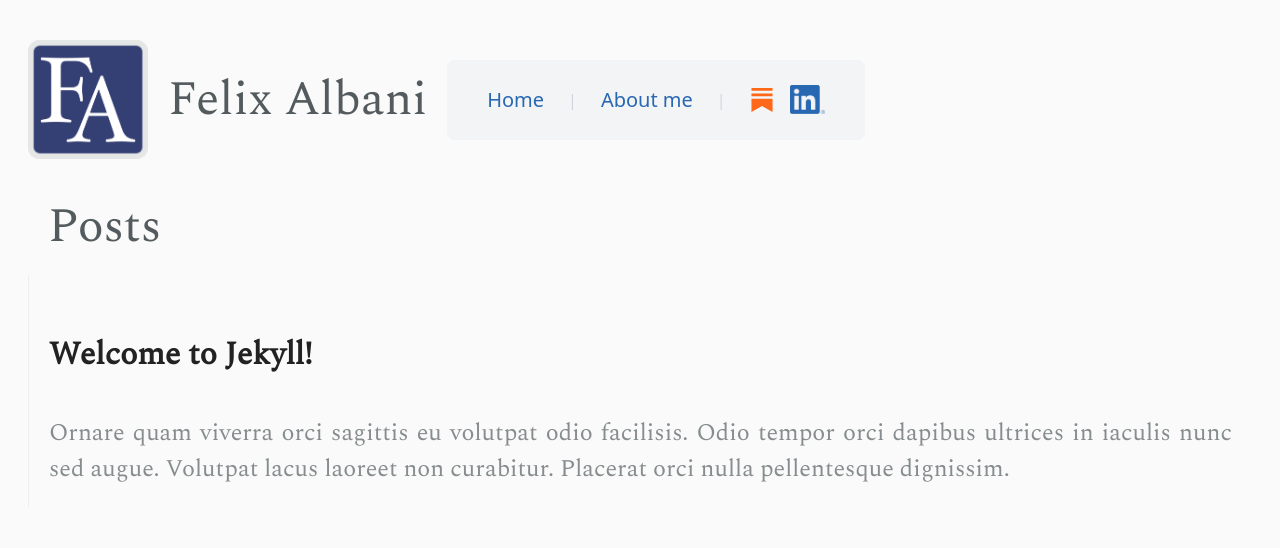
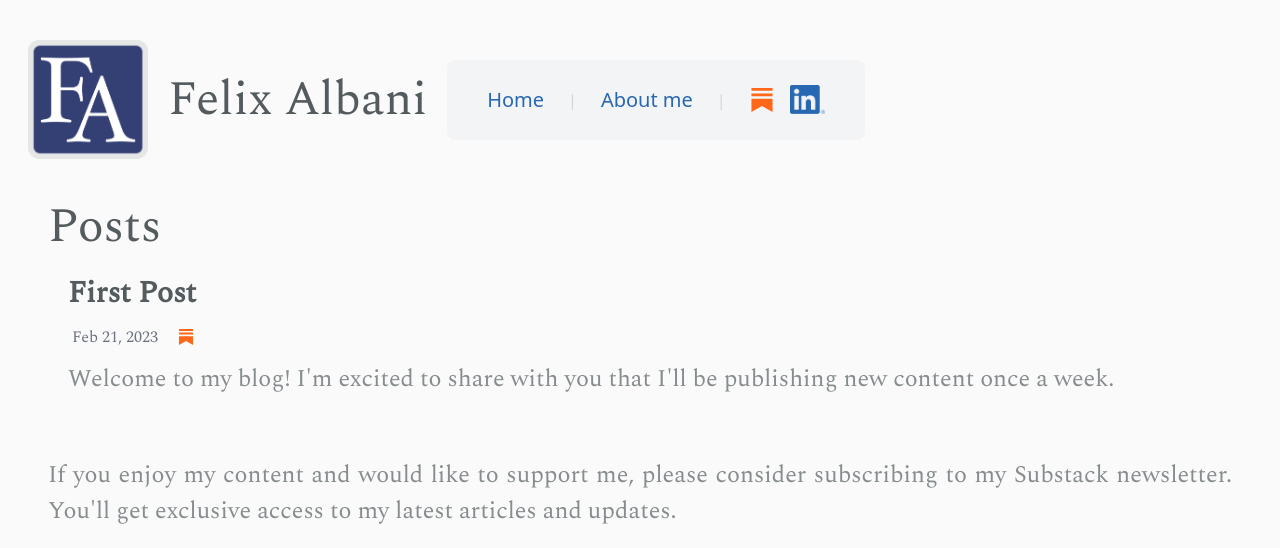
Before and after one commit to felixalbani/felixalbani.github.io, a Jekyll site: the page built from posts.md, in a window 1280 px wide, cut to the strip 0-548 px from the top of the page. Built offline with Jekyll 4.4.1, drawn with Linux system fonts in a browser that asks for light colours; nearby versions of some CDN libraries.

Commit message:
final touches

```diff
--- a/_layouts/default.html
+++ b/_layouts/default.html
@@ -96,7 +96,7 @@
       </div>
     </header>
 
-    <main class="pb-5 ">
+    <main>
         {{ content }}
       </main>
 
--- a/_posts/2023-02-21-my-first-post.md
+++ b/_posts/2023-02-21-my-first-post.md
@@ -1,19 +1,16 @@
 ---
 layout: default
-title:  "Welcome to Jekyll!"
-description: "Ornare quam viverra orci sagittis eu volutpat odio facilisis. Odio tempor orci dapibus ultrices in iaculis nunc sed augue. Volutpat lacus laoreet non curabitur. Placerat orci nulla pellentesque dignissim."
+title:  "First Post"
+substack: "https://felixalbani.substack.com/p/3136cdbd-cc3d-49aa-88e9-239ff47c218b"
+description: "Welcome to my blog! I'm excited to share with you that I'll be publishing new content once a week. "
 ---
 
-# Welcome
+# Welcome to my blog!
 
-**Hello world**, this is my first Jekyll blog post.
+Welcome to my blog! I'm excited to share with you that I'll be publishing new content once a week. I plan to share my perspectives on a variety of topics, mostly related to the technologies I'm working with, including my personal ideas, thoughts, and interests.
 
-I hope you like it!
+As someone who has always been passionate about technology, I've spent years working with some of the most exciting tools and platforms out there. Whether it's exploring the latest software developments, diving deep into new programming languages, or testing out emerging hardware, I'm always eager to share what I've learned with others.
 
-Lorem ipsum dolor sit amet, consectetur adipiscing elit, sed do eiusmod tempor incididunt ut labore et dolore magna aliqua. Egestas sed tempus urna et pharetra. Sed velit dignissim sodales ut eu. Vitae semper quis lectus nulla at. Turpis massa tincidunt dui ut ornare. Velit sed ullamcorper morbi tincidunt. Et tortor consequat id porta nibh venenatis cras sed felis. Nam at lectus urna duis convallis. Nunc mi ipsum faucibus vitae aliquet nec. Montes nascetur ridiculus mus mauris vitae. Eget mauris pharetra et ultrices neque ornare. Mi quis hendrerit dolor magna eget est lorem. Odio morbi quis commodo odio aenean sed adipiscing. Vel quam elementum pulvinar etiam. Malesuada nunc vel risus commodo. Nunc lobortis mattis aliquam faucibus. Purus semper eget duis at. Cras ornare arcu dui vivamus arcu.
+My hope is that this blog will become a space where I can not only share my own experiences and insights, but also connect with others who share my love of technology. I'll be writing about a wide range of topics, from the latest trends in software development to my own personal projects and experiments. Along the way, I'll also be sharing my thoughts on some of the broader issues and challenges facing the tech industry, and exploring what it means to be a part of this exciting and ever-evolving field.
 
-Ornare quam viverra orci sagittis eu volutpat odio facilisis. Odio tempor orci dapibus ultrices in iaculis nunc sed augue. Volutpat lacus laoreet non curabitur. Placerat orci nulla pellentesque dignissim. Pharetra diam sit amet nisl. Venenatis tellus in metus vulputate eu scelerisque. Integer enim neque volutpat ac tincidunt vitae semper quis lectus. Hendrerit dolor magna eget est lorem. Platea dictumst quisque sagittis purus sit amet volutpat. Amet nisl suscipit adipiscing bibendum.
-
-Elit duis tristique sollicitudin nibh sit amet commodo nulla facilisi. Lorem ipsum dolor sit amet consectetur. Arcu odio ut sem nulla pharetra diam sit. In iaculis nunc sed augue. Adipiscing commodo elit at imperdiet dui accumsan sit amet nulla. Volutpat odio facilisis mauris sit amet massa vitae tortor. Ac odio tempor orci dapibus ultrices. Proin sed libero enim sed faucibus turpis in eu mi. Vitae turpis massa sed elementum tempus egestas sed sed. Penatibus et magnis dis parturient. Aenean pharetra magna ac placerat vestibulum lectus mauris ultrices eros.
-
-Vitae proin sagittis nisl rhoncus mattis rhoncus urna neque. Lacinia at quis risus sed vulputate odio ut enim. Scelerisque purus semper eget duis at tellus. Ut tellus elementum sagittis vitae et leo duis ut. Libero volutpat sed cras ornare arcu. Euismod nisi porta lorem mollis aliquam ut porttitor. Dictum varius duis at consectetur lorem donec massa sapien faucibus. Vitae auctor eu augue ut lectus arcu. Et leo duis ut diam quam nulla porttitor massa. Auctor elit sed vulputate mi sit. Dignissim enim sit amet venenatis urna cursus. Diam volutpat commodo sed egestas egestas fringilla phasellus. Lacinia quis vel eros donec. Quis hendrerit dolor magna eget est lorem ipsum. Magna ac placerat vestibulum lectus mauris. Tortor posuere ac ut consequat semper viverra nam libero justo. Et leo duis ut diam quam nulla porttitor massa.
+So if you're interested in staying up-to-date on the latest in tech, or just want to hear some fresh perspectives on the topics that matter to you, be sure to subscribe to my blog and stay tuned for my upcoming posts. I can't wait to share my thoughts with you!
--- a/assets/css/main.css
+++ b/assets/css/main.css
@@ -109,12 +109,50 @@
   color: #2867B2;
 }
 
-.post-item {
-  border-left: 1px solid #EEE;
+.post {
+  font-family: 'Spectral', serif;
+  font-size: 1.5rem; /* 24px */
+  line-height: 2.25rem; /* 36px */
+  color: #878D8F;
+  text-align: justify;
+  text-justify: inter-word;
 }
 
-.post-item-title {
-  font-size: 2em;
-  color: #222;
+.post-title {
+  font-size: 1.25em;
+  color: #535B5E;
   font-weight: bold;
 }
+
+.post-meta {
+  font-size: 16px;
+  margin: 4px;
+}
+
+.post-description {
+  font-family: 'Spectral', serif;
+  font-size: 1.5rem; /* 24px */
+  line-height: 2.25rem; /* 36px */
+  color: #878D8F;
+  text-align: justify;
+  text-justify: inter-word;
+}
+
+.post h1,h2,h3,h4,h5,h6 {
+  color: #535B5E !important;
+}
+
+.post h1 {
+  font-size: 1.25em !important;
+  font-weight: bold;
+}
+
+.post h2 {
+  font-size: 1em;
+  font-weight: bold;
+}
+
+.post h3 {
+  font-size: 1em;
+  font-style: italic;
+}
--- a/posts.md
+++ b/posts.md
@@ -5,22 +5,23 @@
 
 # Posts
 
-<ul class="post-list">
+<ul class="post-list pl-10 pr-10">
   {% for post in site.posts %}
-    <li class="post-item">
-     <a class="post-link" href="{{ post.url }}">
-      <div class="post-item-header">
-            <p class="post-item-meta">
-             <span class="post-item-date">{{page.date | date: "%b %d, %Y"}}</span>
-            </p>
-            <h2 class="post-item-title">{{ post.title }}</h2>
-        </div>
-        <div class="post-item-description">
-            <p>
-               {{ post.description }}
-            </p>
-        </div>
-      </a>
+    <li class="pb-10">
+    <div class="post">
+      <div ><a href="{{ post.url }}" target="_self" > <span class="post-title">{{ post.title }}</span></a></div>
+      <ul class="flex h-12 place-items-center">
+        <li class="pr-4 text-gray-500 post-meta">{{post.date | date: "%b %d, %Y"}}</li>
+        {% if post.substack != "" %}
+          <li class="mr-4">
+          <a href="{{ post.substack }}" target="_blank" alt="Substack"><svg xmlns="http://www.w3.org/2000/svg" width="16" height="16" viewBox="0 0 24 24"><path fill="#ff6719" d="M22.539 8.242H1.46V5.406h21.08v2.836zM1.46 10.812V24L12 18.11L22.54 24V10.812H1.46zM22.54 0H1.46v2.836h21.08V0z"/></svg></a>
+          </li>
+        {% endif %}
+      </ul>
+      <div>
+          <a href="{{ post.url }}" target="_self"><span class="post-description">{{ post.description }}</span></a>
+      </div>
+      </div>
     </li>
   {% endfor %}
 </ul>
```
Also changed, not shown: 1 other file.
